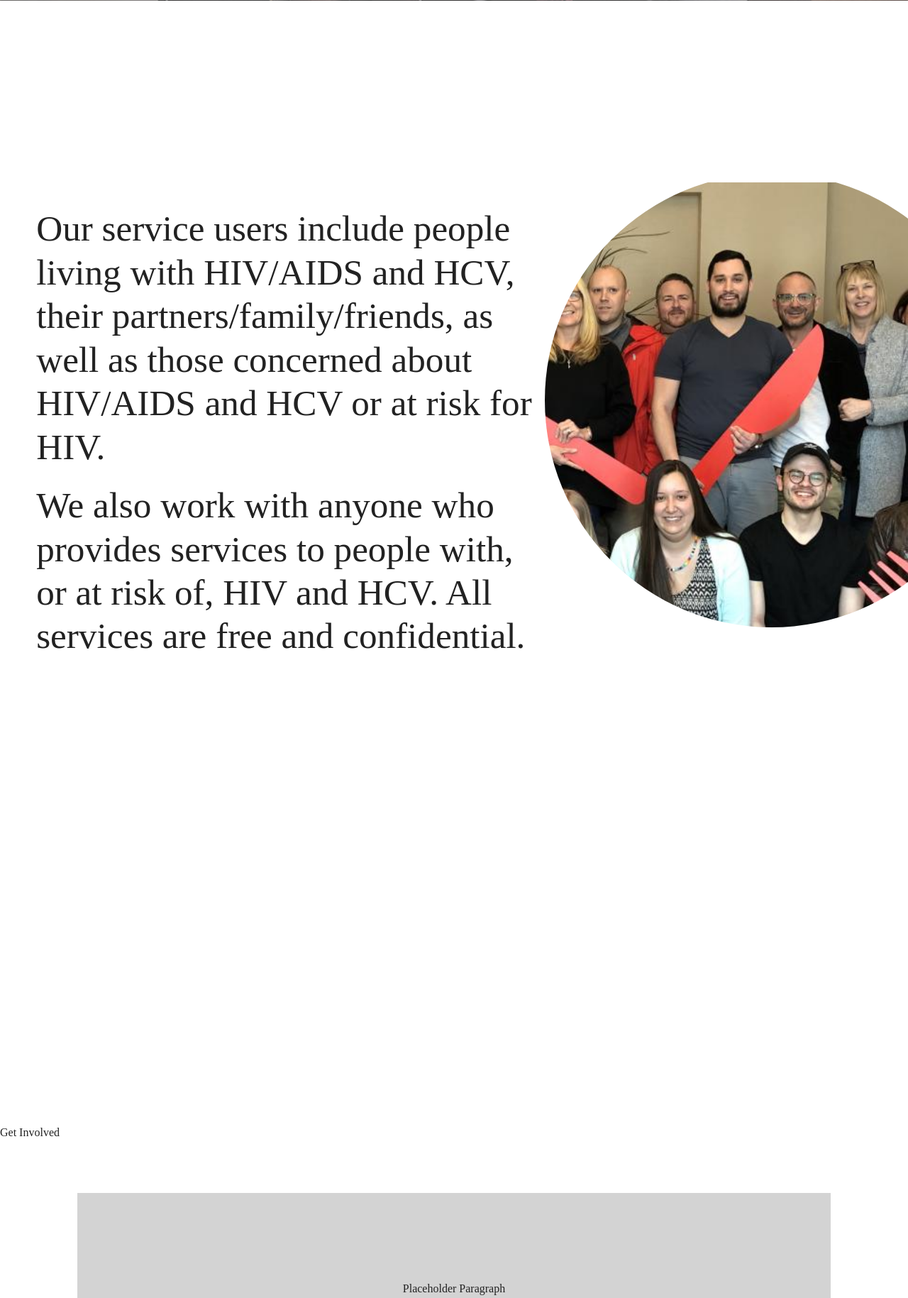
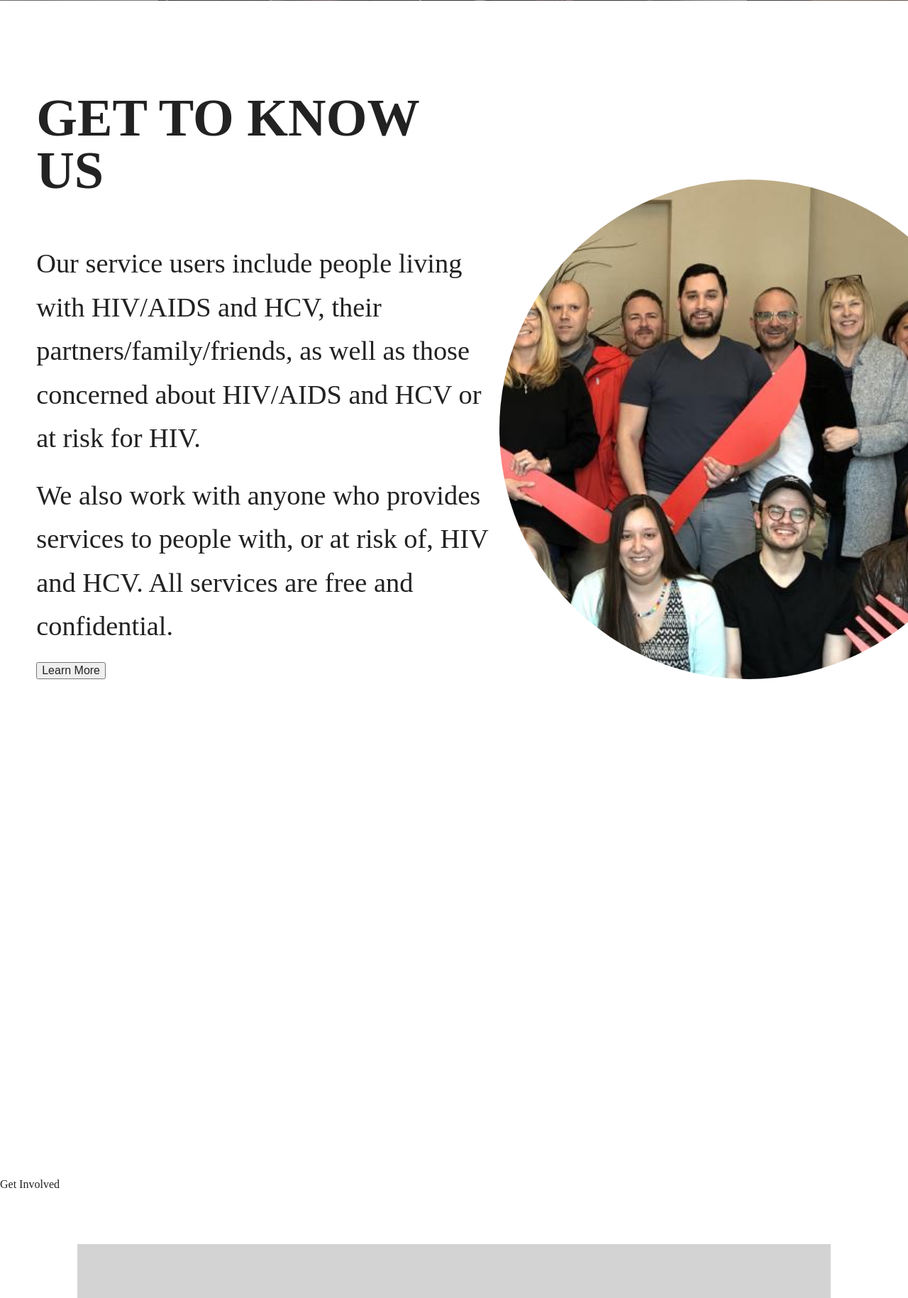
Before and after one commit to AC59852/arnaout_a_bradley_p_caron_a_nguyen_h_RHAC, a PHP site: page / in a window 1280 px wide. Shown: the part 659-2488 px from the top of the page at 71% size. Run offline with PHP 8.4, Linux system fonts and the light colour scheme; some libraries are stand-ins or nearby versions; some web fonts are replaced.

Commit message:
adding some changes to size of about section

```diff
--- a/index.php
+++ b/index.php
@@ -24,6 +24,7 @@
             <h3>Get to Know Us</h3>
             <p>Our service users include people living with HIV/AIDS and HCV, their partners/family/friends, as well as those concerned about HIV/AIDS and HCV or at risk for HIV.</p>
             <p>We also work with anyone who provides services to people with, or at risk of, HIV and HCV. All services are free and confidential.</p>
+            <button>Learn More</button>
         </div>
         <div id="aboutImg">
             <img src="public/images/RHAC_groupshot.jpg" alt="">
--- a/sass/modules/_about.scss
+++ b/sass/modules/_about.scss
@@ -1,28 +1,28 @@
 #aboutSection {
     margin-bottom: 40%;
+    margin-top: -10%;
     overflow-x: hidden;
     #aboutText {
-        width: 55%;
+        width: 50%;
         margin-left: 4%;
         h3 {
             text-transform: uppercase;
             font-weight: bold;
-            font-size: 6vw;
-            margin-top: -10%;
-            margin-bottom: 4%;
+            font-size: 5.8vw;
+            margin-bottom: 10%;
         }
         p {
-            font-size: 4vw;
+            font-size: 3vw;
             line-height: 4.8vw;
             margin-bottom: 3%;
         }
     }
     #aboutImg {
-        width: 50vw;
-        height: 50vw;
+        width: 55vw;
+        height: 55vw;
         border-radius: 50%;
         overflow: hidden;
-        margin-left: 60%;
+        margin-left: 55%;
         margin-top: -55%;
         margin-bottom: 50%;
         img {
```
Also changed, not shown: public/css/main.css, 1 other file.
